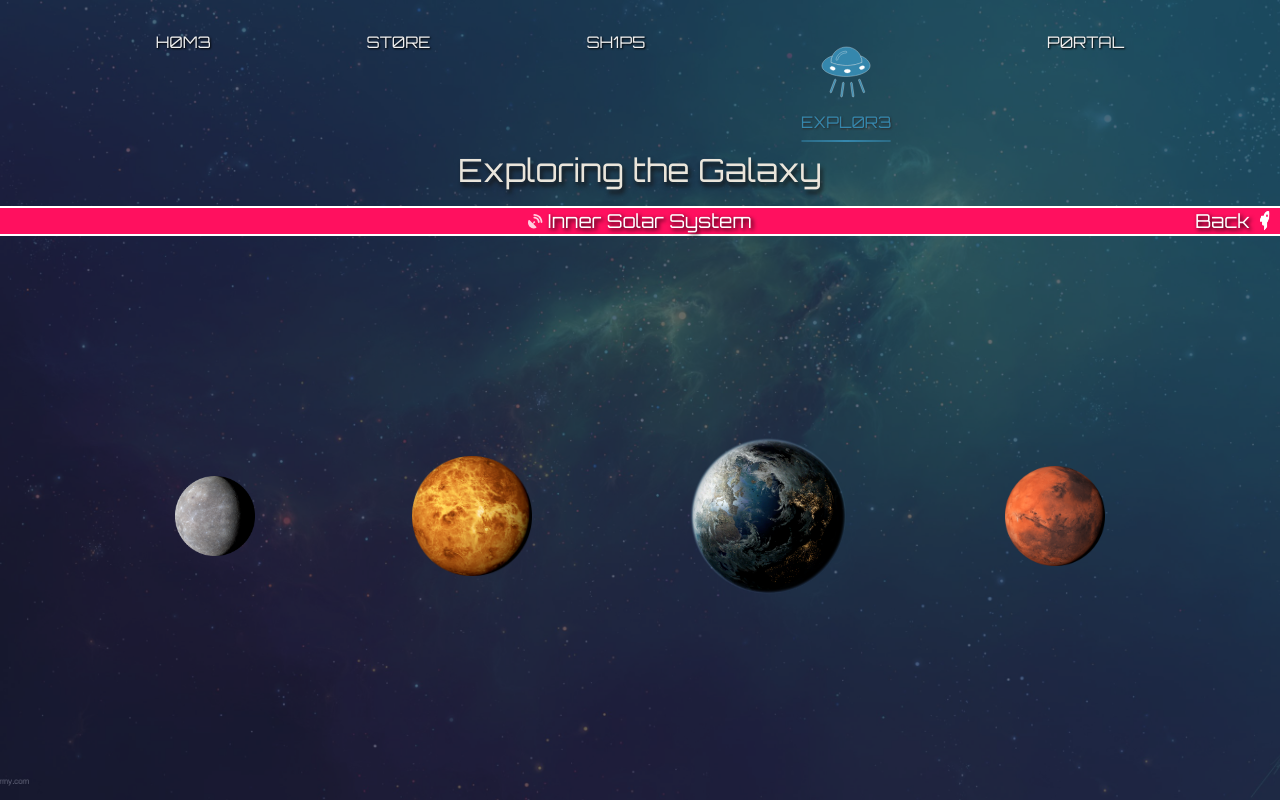
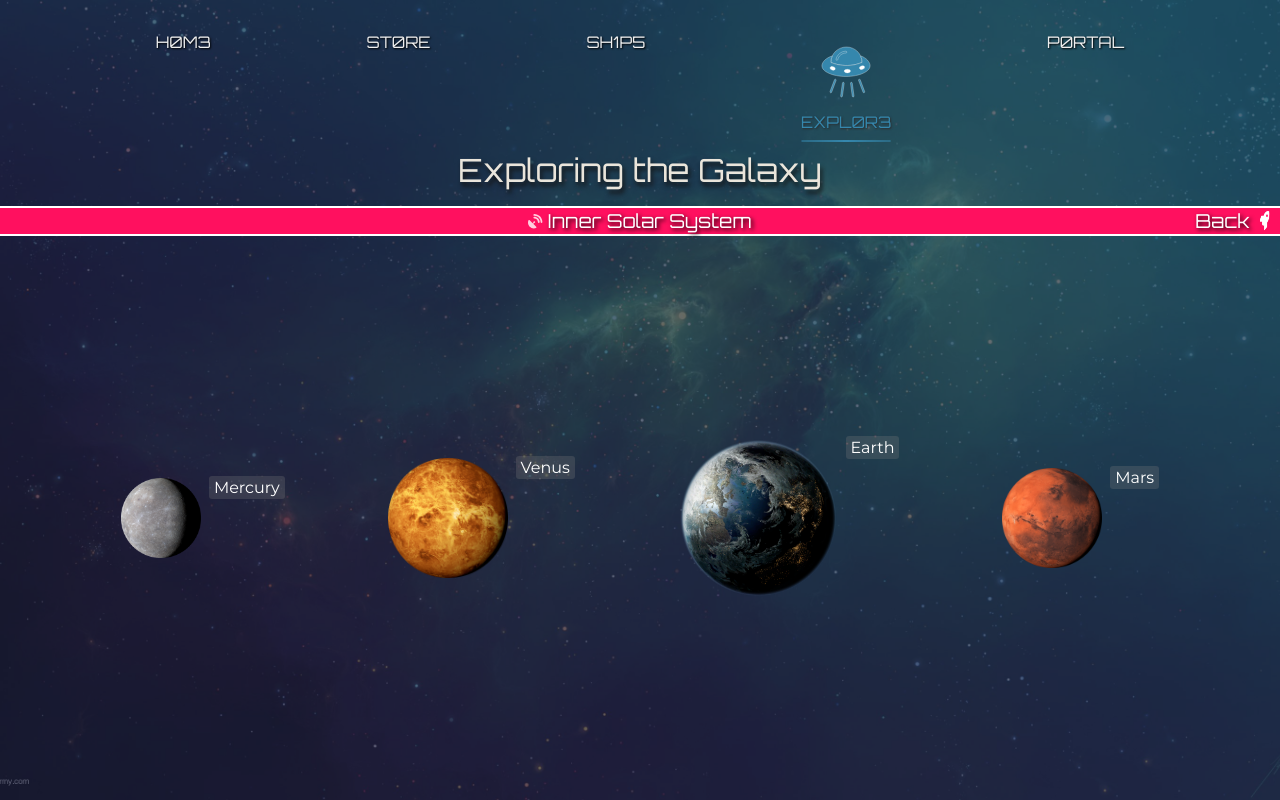
Before and after one commit to thegroosalugg/Andromeda, a React (Vite) app: page /explore in a window 1280 px wide. Both pictures are taken after a click on the element 409 px from the left and 504 px from the top of the page. Built offline with nearby package versions, Linux system fonts and the light colour scheme.

Commit message:
added planets label. though with fault. save progress

```diff
--- a/src/pageContent/explore/Asteroids.module.css
+++ b/src/pageContent/explore/Asteroids.module.css
@@ -4,6 +4,8 @@
   padding: 0.5rem;
   box-sizing: border-box;
   border: 2px solid transparent;
+  position: relative;
+  z-index: 1;
 
   div {
     display: flex;
--- a/src/pageContent/explore/Planets.module.css
+++ b/src/pageContent/explore/Planets.module.css
@@ -6,5 +6,26 @@
 
   > div {
     box-sizing: border-box;
+    display: flex;
+    gap: 0.5rem;
+
+    img {
+      height: fit-content;
+    }
+
+    p {
+      margin: 0;
+      align-self: start;
+      position: relative;
+      z-index: 0;
+
+      span {
+        padding: 0.1rem 0.3rem;
+        border-radius: 3px;
+        text-transform: capitalize;
+        color: #ffffff;
+        background: #80808044;
+      }
+    }
   }
 }
--- a/src/pageContent/explore/Planets.tsx
+++ b/src/pageContent/explore/Planets.tsx
@@ -1,4 +1,4 @@
-import { motion } from 'framer-motion';
+import { AnimatePresence, motion } from 'framer-motion';
 import { useContext } from 'react';
 import { ExploreContext } from '@/pages/explore/ExploreContext';
 import mercury from '@/assets/planets/mercury.png';
@@ -39,10 +39,10 @@ export default function Planets({ outer }: { outer?: boolean }) {
     const   size = width * (isMobile ? 0.5 : 1) * (activeSet ? (outer ? 2 : 4) : 1);
 
     return {
-              width: size,
-         marginLeft: activeSet   ? 0 :  isLandscape ? 0 : align,
-       marginBottom: activeSet   ? 0 : !isLandscape ? 0 : align,
-             rotate: isLandscape ? 0 :  rotate,
+             width: size,
+        marginLeft:  isLandscape ? 0 : activeSet ? 50 : align,
+      marginBottom: !isLandscape    || activeSet ?  0 : align,
+            rotate:  isLandscape ? 0 : rotate,
     };
   };
 
@@ -68,9 +68,10 @@ export default function Planets({ outer }: { outer?: boolean }) {
                padding: activeSet && !isMobile ? '2rem' : outer ? (isLandscape ? '0 1rem 0 0' : '0 0 1rem') : 0,
       }}
     >
-      {planets.map((planet) => {
-        const     key = nameOf(planet);
-        const animate = config(key);
+      {planets.map((planet, i) => {
+        // prettier-ignore
+        const    name = nameOf(planet);
+        const animate = config(name);
 
         return (
           <motion.div
@@ -85,15 +86,36 @@ export default function Planets({ outer }: { outer?: boolean }) {
                 transition: { type: 'tween', ease: 'linear', duration: 0.5 },
               },
             }}
-            style={{ padding: !isMobile ? '1rem' : '' }} // will cause animation jitter if on mobile, same with Gap or Margin
+            style={{
+                  padding: !isMobile ? '1rem' : '', // will cause animation jitter if on mobile, same with Gap or Margin
+              marginRight: activeSet ? 0 : isMobile ? '-45px' : '-81px',
+            }}
           >
             <motion.img
               src={planet}
-              alt={key}
+              alt={name}
               initial={animate}
               animate={animate}
               transition={{ duration: 1 }}
             />
+            <p style={{ width: isLandscape ? 'auto' : isMobile ? '45px' : '81px' }}>
+              <AnimatePresence>
+                {activeSet && (
+                  <motion.span
+                    style={{ fontSize: isMobile ? '0.5rem' : '1rem' }}
+                    initial={{ scaleX: 0, opacity: 0 }}
+                    animate={{
+                      scaleX: 1,
+                      opacity: 1,
+                      transition: { delay: 1 + i * 0.2, duration: 1, ease: 'easeInOut' },
+                    }}
+                    exit={{ scale: 0, opacity: 0 }}
+                  >
+                    {name}
+                  </motion.span>
+                )}
+              </AnimatePresence>
+            </p>
           </motion.div>
         );
       })}
```
